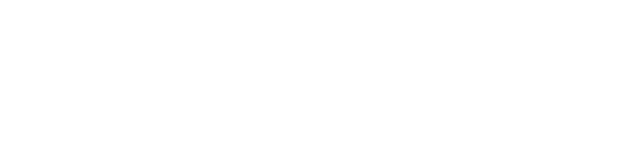
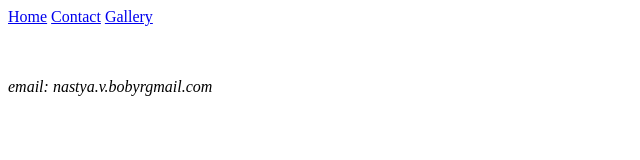
Before and after one commit to Anastasiia-Varchak/VarchakHW-02-10-2025, a plain HTML site: page pages/contact.html in a window 1280 px wide. Shown: the whole page, without its empty margins (0-640 px from the left). Drawn offline with Linux system fonts and the light colour scheme.

Commit message:
Add links

```diff
--- a/pages/contact.html
+++ b/pages/contact.html
@@ -5,6 +5,18 @@
     <title>Document</title>
 </head>
 <body>
+    <header>
+        <nav>
+            <a href="../index.html">Home</a>
+            <a href="../pages/contact.html">Contact</a>
+            <a href="../gallery.html">Gallery</a>
+        </nav>
+    </header>
+    <br>
+    <br>
+    <address>
+       <p>email: nastya.v.bobyrgmail.com</p>
+    </address>
 
 </body>
 </html>
```
Also changed, not shown: index.html (+3 -4 lines), pages/gallery.html (+7 -0 lines).
